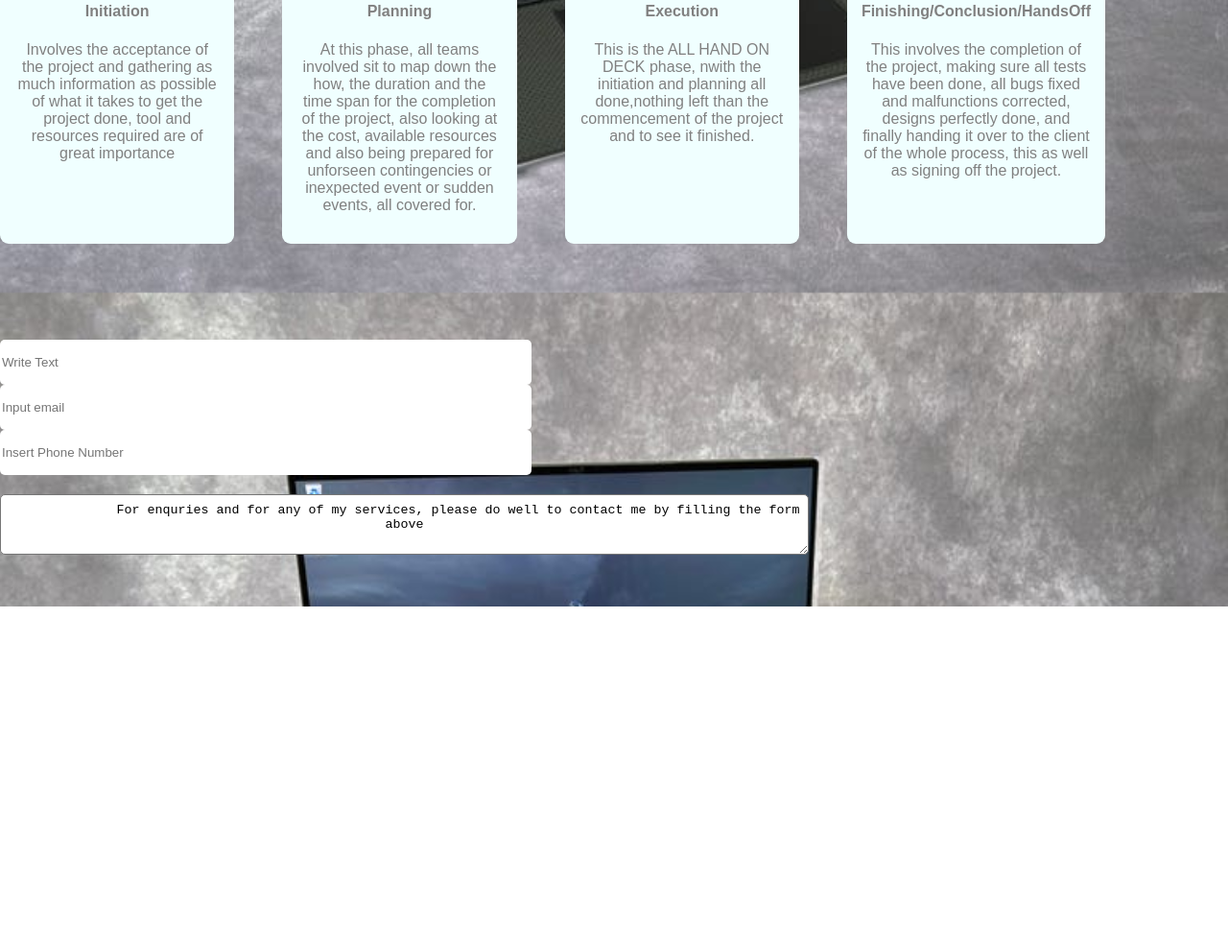
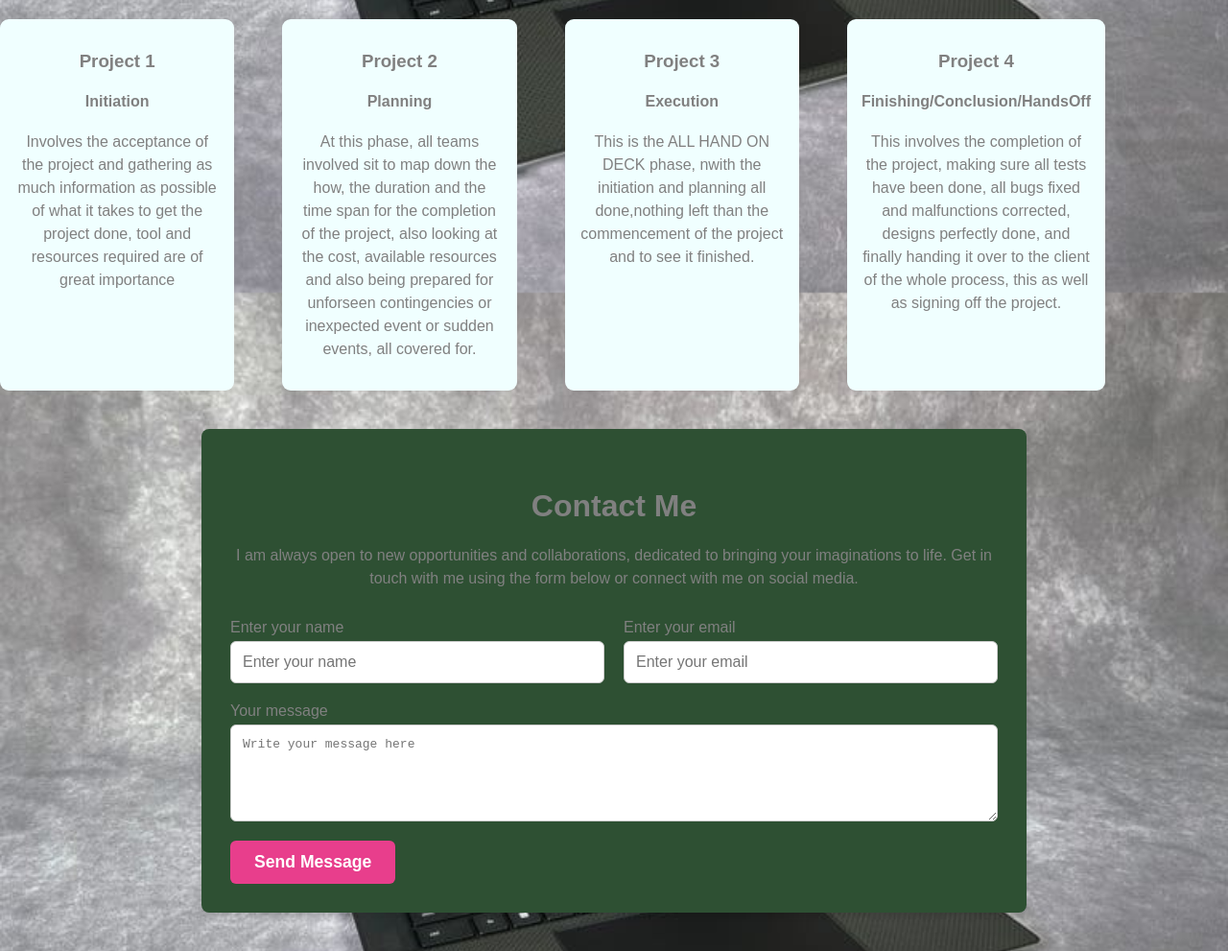
Before and after one commit to Berserker71130/portfoliodesign, a plain HTML site: page index.html in a window 1280 px wide. Shown: the part 1615-2606 px from the top of the page at 96% size. Before the commit the page ends 2247 px from the top, so only its background shows below. Drawn offline with Linux system fonts and the light colour scheme.

Commit message:
fix: Renamed main HTML file to index.html for vercel deployment

```diff
--- a/portfolio_design.html
+++ b/index.html
@@ -46,8 +46,8 @@
         </div>
 
         <!-- Biography Section -->
+        <h1>BIOGRAPHY</h1>
         <section class="biography-section" id="biography">
-          <h1>BIOGRAPHY</h1>
           <p>Name: Manasseh Elias Anche</p>
           <p>Date of Birth: 20th December, 1997</p>
           <p>State of Origin: Kaduna State</p>
@@ -161,23 +161,51 @@
             </div>
           </div>
         </section>
+      </div>
+      <!-- Contact Section -->
+      <section class="contact-section" id="contact">
+        <div class="contact-intro">
+          <h2>Contact Me</h2>
+          <p>
+            I am always open to new opportunities and collaborations, dedicated
+            to bringing your imaginations to life. Get in touch with me using
+            the form below or connect with me on social media.
+          </p>
+        </div>
+        <form action="submit" class="contact-form">
+          <div class="input-group-row">
+            <div class="input-wrapper">
+              <label for="name">Enter your name</label>
+              <input
+                type="text"
+                id="name"
+                name="user_name"
+                placeholder="Enter your name"
+              />
+            </div>
+            <div class="input-wrapper">
+              <label for="email">Enter your email</label>
+              <input
+                type="text"
+                id="name"
+                name="user_email"
+                placeholder="Enter your email"
+              />
+            </div>
+          </div>
+          <div class="textarea-wrapper">
+            <label for="message">Your message</label>
+            <textarea
+              id="message"
+              name="user_message"
+              rows="5"
+              placeholder="Write your message here"
+            ></textarea>
+          </div>
 
-        <section class="form-section" id="contact">
-          <form>
-            <input type="text" class="text" placeholder="Write Text" />
-            <input type="email" class="email" placeholder="Input email" />
-            <input
-              type="phone"
-              class="number"
-              placeholder="Insert Phone Number"
-            />
-          </form>
-          <textarea class="text-area" name="contact-me" id="contact">
-              For enquries and for any of my services, please do well to contact me by filling the form above
-            </textarea
-          >
-        </section>
-      </div>
+          <button type="submit" class="submit-button">Send Message</button>
+        </form>
+      </section>
     </main>
   </body>
 </html>
--- a/styles.css
+++ b/styles.css
@@ -252,22 +252,84 @@ body::before {
   margin-bottom: 50px;
 }
 
-.form-section {
-  margin-top: 100px;
+.contact-section {
+  max-width: 800px;
+  margin: 40px auto;
+  padding: 30px;
+  background-color: #2e5033;
+  border-radius: 8px;
+  box-shadow: 0 4px 6px rgba(0, 0, 0, 0.1);
 }
 
-.form-section,
-input {
-  height: 45px;
-  border-radius: 5px;
-  border: none;
-  width: 550px;
+.contact-intro {
+  text-align: center;
+  margin-bottom: 30px;
 }
 
-.text-area {
-  width: 150%;
-  margin-top: 20px;
-  height: 45px;
-  padding: 8px;
-  border-radius: 5px;
+.contact-intro h2 {
+  font-size: 2em;
+  margin-bottom: 5px;
 }
+
+.contact-intro,
+p {
+  line-height: 1.5;
+}
+
+.input-group-row {
+  display: flex;
+  gap: 20px;
+  margin-bottom: 20px;
+}
+
+.input-wrapper {
+  flex: 1;
+  display: flex;
+  flex-direction: column;
+}
+
+.textarea-wrapper {
+  display: flex;
+  flex-direction: column;
+  margin-bottom: 20px;
+}
+
+.input-wrapper input[type="text"],
+.input-wrapper input[type="email"],
+.textarea-wrapper textarea {
+  padding: 12px;
+  border: 1px solid #ccc;
+  border-radius: 6px;
+  font-size: 1em;
+  width: 100%;
+  margin-top: 5px;
+  box-sizing: border-box;
+  transition: border-color 0.3s;
+}
+
+.textarea-wrapper textarea {
+  resize: vertical;
+}
+
+.input-wrapper input:focus,
+.textarea-wrapper textarea:focus {
+  border-color: #007bff;
+  outline: none;
+}
+
+.submit-button {
+  background-color: #e83e8c;
+  color: white;
+  padding: 12px 25px;
+  border: none;
+  border-radius: 6px;
+  font-size: 1.1em;
+  font-weight: 600;
+  cursor: pointer;
+  transition: background-color 0.3s;
+  display: block;
+}
+
+.submit-button:hover {
+  background-color: #d12e79;
+}
```
Also changed, not shown: touch vercel.json (added, +8 -0 lines).
